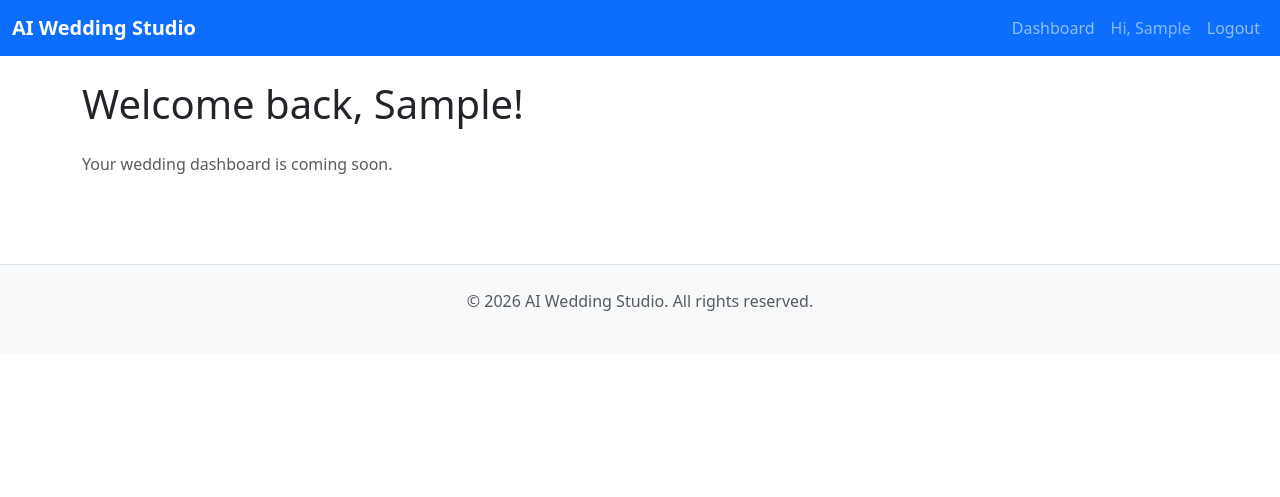
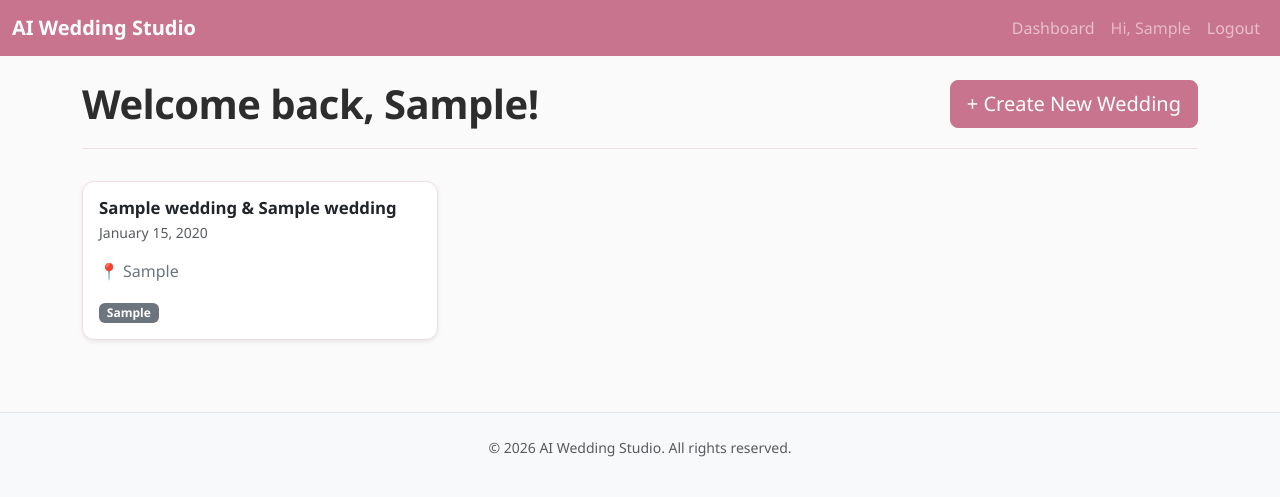
Before and after one commit to Nhuquynh315/wedding-studio, a Flask app: page /dashboard in a window 1280 px wide. Shown: the top 497 px of the page. Run offline with Flask 3, Linux system fonts and the light colour scheme; a user stored in the database is signed in; tables that the repository leaves empty hold one stand-in row (values such as "Sample post").

Commit message:
Build dashboard page with wedding card grid

```diff
--- a/app/routes/wedding.py
+++ b/app/routes/wedding.py
@@ -1,5 +1,7 @@
 from flask import Blueprint, render_template
-from flask_login import login_required
+from flask_login import login_required, current_user
+
+from app.models import Wedding
 
 wedding_bp = Blueprint('wedding', __name__)
 
@@ -7,4 +9,5 @@ wedding_bp = Blueprint('wedding', __name__)
 @wedding_bp.route('/dashboard')
 @login_required
 def dashboard():
-    return render_template('dashboard.html')
+    weddings = Wedding.query.filter_by(user_id=current_user.id).order_by(Wedding.created_at.desc()).all()
+    return render_template('dashboard.html', weddings=weddings)
--- a/app/static/css/style.css
+++ b/app/static/css/style.css
@@ -0,0 +1,109 @@
+/* ============================================================
+   AI Wedding Studio — Custom Styles
+   ============================================================ */
+
+/* ---------- Brand palette ---------- */
+:root {
+    --ws-rose:        #c9748f;
+    --ws-rose-dark:   #a85470;
+    --ws-blush:       #f9eff2;
+    --ws-gold:        #c9a84c;
+    --ws-charcoal:    #2d2d2d;
+    --ws-muted:       #6c757d;
+    --ws-card-radius: 0.75rem;
+    --ws-transition:  0.18s ease;
+}
+
+/* ---------- Global ---------- */
+body {
+    color: var(--ws-charcoal);
+    background-color: #fafafa;
+    font-family: 'Segoe UI', system-ui, -apple-system, sans-serif;
+}
+
+/* ---------- Navbar ---------- */
+.navbar.bg-primary {
+    background-color: var(--ws-rose) !important;
+}
+
+/* ---------- Buttons ---------- */
+.btn-primary {
+    background-color: var(--ws-rose);
+    border-color: var(--ws-rose);
+}
+.btn-primary:hover,
+.btn-primary:focus {
+    background-color: var(--ws-rose-dark);
+    border-color: var(--ws-rose-dark);
+}
+.btn-outline-primary {
+    color: var(--ws-rose);
+    border-color: var(--ws-rose);
+}
+.btn-outline-primary:hover {
+    background-color: var(--ws-rose);
+    border-color: var(--ws-rose);
+}
+
+/* ---------- Dashboard heading row ---------- */
+.dashboard-header {
+    padding-bottom: 1.25rem;
+    border-bottom: 1px solid #ecdde3;
+    margin-bottom: 2rem;
+}
+.dashboard-header h1 {
+    font-weight: 700;
+    letter-spacing: -0.5px;
+}
+
+/* ---------- Wedding cards ---------- */
+.wedding-card {
+    border-radius: var(--ws-card-radius) !important;
+    border: 1px solid #ecdde3 !important;
+    transition:
+        transform var(--ws-transition),
+        box-shadow var(--ws-transition),
+        border-color var(--ws-transition);
+    background-color: #fff;
+}
+.wedding-card:hover {
+    transform: translateY(-4px);
+    box-shadow: 0 8px 24px rgba(201, 116, 143, 0.15) !important;
+    border-color: var(--ws-rose) !important;
+}
+.wedding-card .card-title {
+    font-weight: 600;
+    font-size: 1.05rem;
+}
+
+/* ---------- Style badges (override Bootstrap colors) ---------- */
+.badge.bg-danger   { background-color: #d9718a !important; }   /* romantic */
+.badge.bg-warning  { background-color: var(--ws-gold) !important; color: #fff !important; } /* rustic */
+.badge.bg-info     { background-color: #4fa8c7 !important; color: #fff !important; } /* beach */
+
+/* ---------- Empty state ---------- */
+.empty-state {
+    padding: 5rem 1rem;
+    color: var(--ws-muted);
+}
+.empty-state .empty-icon {
+    font-size: 4rem;
+    line-height: 1;
+    margin-bottom: 1rem;
+    display: block;
+}
+
+/* ---------- Footer ---------- */
+footer {
+    color: var(--ws-muted);
+    font-size: 0.875rem;
+}
+
+/* ---------- Alerts ---------- */
+.alert {
+    border-radius: var(--ws-card-radius);
+    border: none;
+}
+.alert-danger  { background-color: #fdecea; color: #8b1a2a; }
+.alert-success { background-color: #edf7ed; color: #1e5631; }
+.alert-warning { background-color: #fdf6e3; color: #7a5c00; }
--- a/app/templates/base.html
+++ b/app/templates/base.html
@@ -7,6 +7,8 @@
 
     <!-- Bootstrap 5 CSS -->
     <link href="https://cdn.jsdelivr.net/npm/bootstrap@5.3.0/dist/css/bootstrap.min.css" rel="stylesheet">
+    <!-- Custom styles -->
+    <link href="{{ url_for('static', filename='css/style.css') }}" rel="stylesheet">
 
     {% block extra_css %}{% endblock %}
 </head>
--- a/app/templates/dashboard.html
+++ b/app/templates/dashboard.html
@@ -3,6 +3,58 @@
 {% block title %}Dashboard - AI Wedding Studio{% endblock %}
 
 {% block content %}
-<h1 class="mb-4">Welcome back, {{ current_user.full_name.split()[0] | capitalize }}!</h1>
-<p class="text-muted">Your wedding dashboard is coming soon.</p>
+<div class="d-flex justify-content-between align-items-center dashboard-header">
+    <h1 class="mb-0">Welcome back, {{ current_user.full_name.split()[0] | capitalize }}!</h1>
+    <a href="/wedding/new" class="btn btn-primary btn-lg">
+        + Create New Wedding
+    </a>
+</div>
+
+{% if weddings %}
+    <div class="row row-cols-1 row-cols-md-2 row-cols-xl-3 g-4">
+        {% for wedding in weddings %}
+        <div class="col">
+            <a href="/wedding/{{ wedding.id }}" class="text-decoration-none">
+                <div class="card h-100 shadow-sm border-0 wedding-card">
+                    <div class="card-body">
+                        <h5 class="card-title text-dark mb-1">
+                            {{ wedding.partner1_name }} &amp; {{ wedding.partner2_name }}
+                        </h5>
+                        <p class="text-muted small mb-3">
+                            {{ wedding.wedding_date.strftime('%B %d, %Y') if wedding.wedding_date else 'Date TBD' }}
+                        </p>
+                        <ul class="list-unstyled mb-3">
+                            <li class="mb-1 text-secondary">
+                                <span class="me-1">&#128205;</span>{{ wedding.location or 'Location TBD' }}
+                            </li>
+                        </ul>
+                        {% if wedding.style %}
+                            {% set style_colors = {
+                                'romantic':  'danger',
+                                'rustic':    'warning',
+                                'modern':    'primary',
+                                'bohemian':  'success',
+                                'classic':   'secondary',
+                                'garden':    'success',
+                                'beach':     'info',
+                                'glamorous': 'dark'
+                            } %}
+                            <span class="badge bg-{{ style_colors.get(wedding.style | lower, 'secondary') }} text-capitalize">
+                                {{ wedding.style }}
+                            </span>
+                        {% endif %}
+                    </div>
+                </div>
+            </a>
+        </div>
+        {% endfor %}
+    </div>
+{% else %}
+    <div class="text-center empty-state">
+        <span class="empty-icon">&#128149;</span>
+        <h4 class="mt-3">No weddings yet</h4>
+        <p class="mb-4">Get started by creating your first wedding project.</p>
+        <a href="/wedding/new" class="btn btn-primary">Create Your First Wedding</a>
+    </div>
+{% endif %}
 {% endblock %}
```
